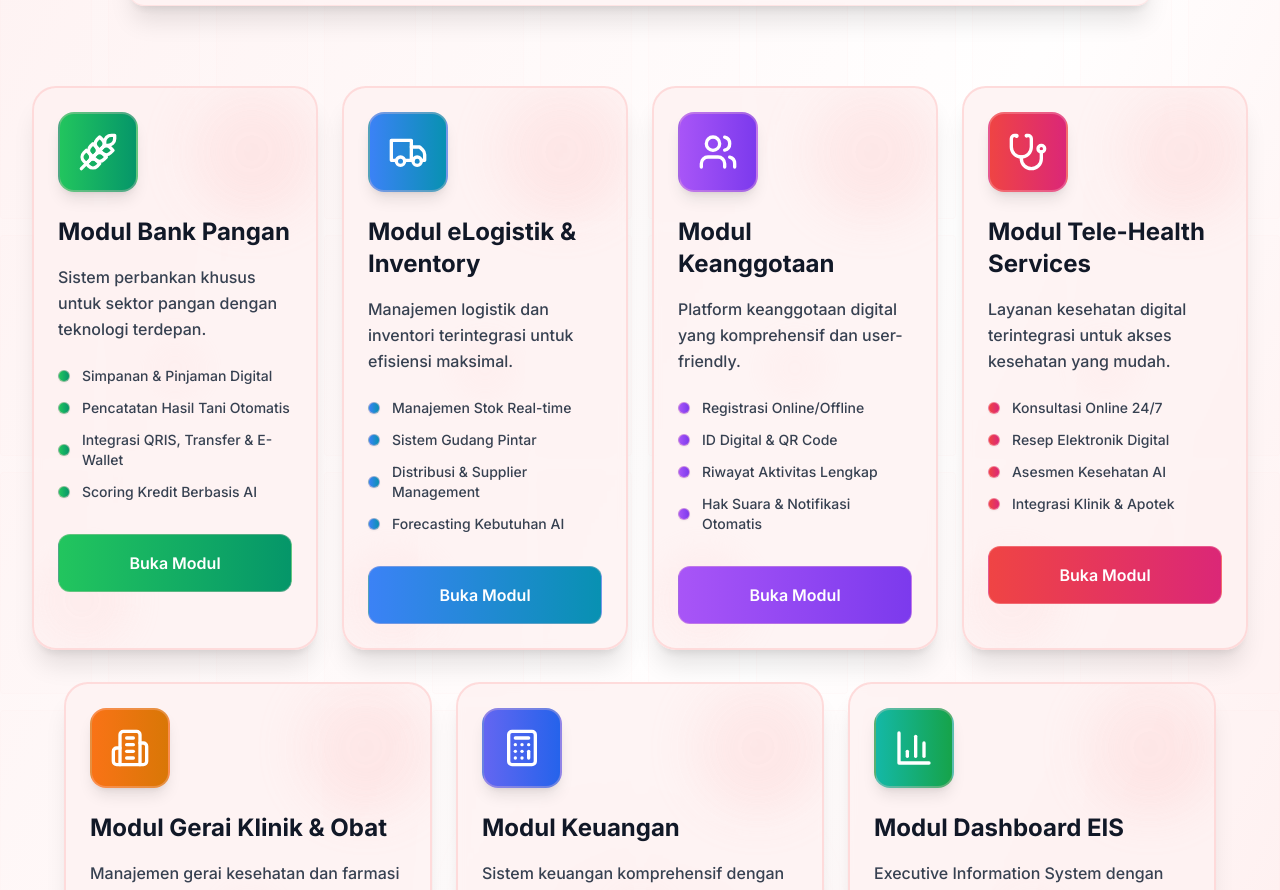
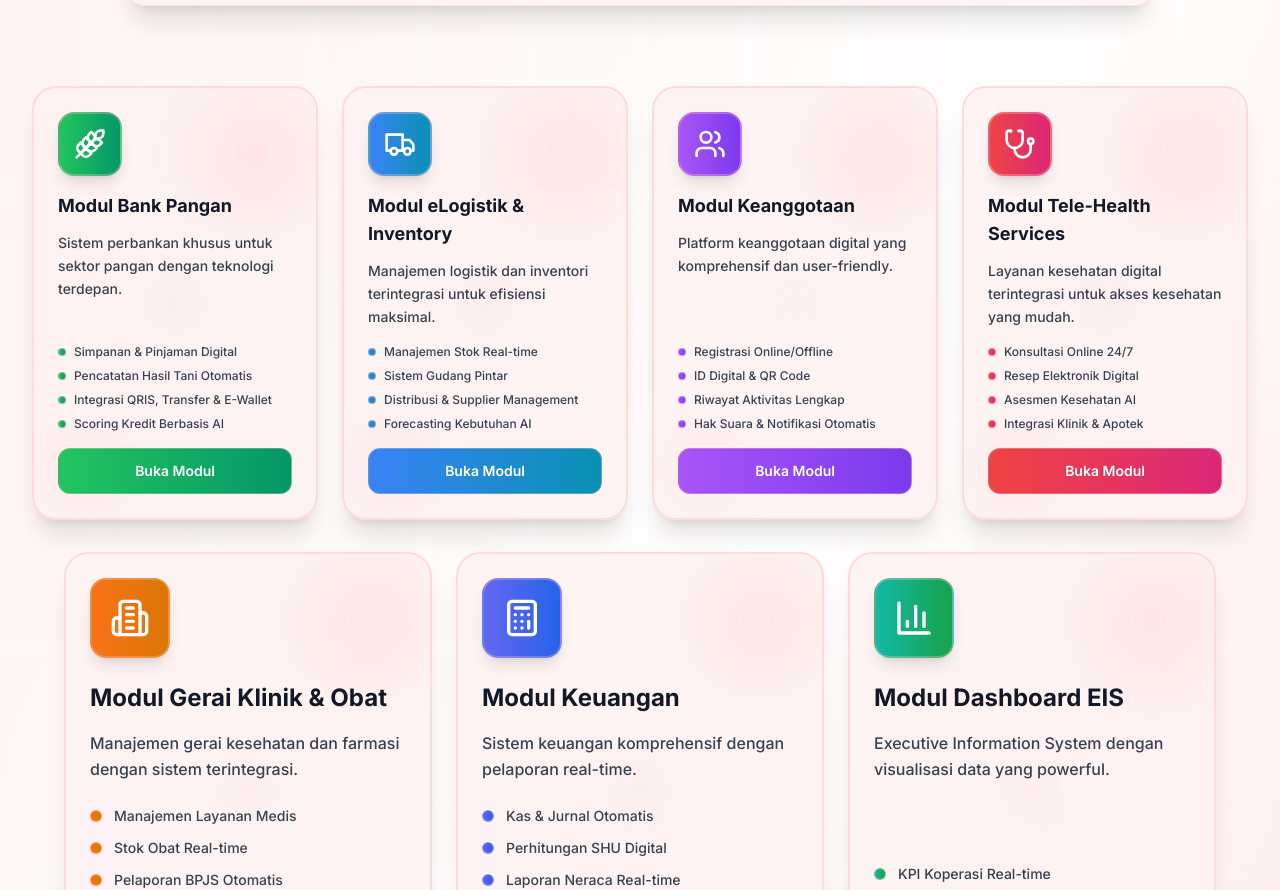
Before and after one commit to fdciabdul/kdmp.id, a Next.js app: page / in a window 1280 px wide. Shown: the part 2714-3604 px from the top of the page. Built offline with nearby package versions, Linux system fonts and the light colour scheme.

Commit message:
style(LayananSection): adjust card component sizing and spacing
- Reduce icon, text, and button sizes for better visual balance
- Improve vertical spacing and layout with flex-grow
- Adjust feature list item sizes for consistency

```diff
--- a/src/components/LayananSection.tsx
+++ b/src/components/LayananSection.tsx
@@ -212,24 +212,24 @@ export default function LayananSection() {
                    <div className="absolute top-1/2 left-1/2 w-16 h-16 bg-red-200/40 rounded-full blur-md -translate-x-1/2 -translate-y-1/2"></div>
                  </div>
 
-                <div className="relative z-10">
-                  <div className={`w-20 h-20 ${module.iconBg} rounded-2xl flex items-center justify-center mb-6 group-hover:scale-110 transition-transform duration-300 shadow-lg border-2 border-red-200/30`}>
-                     <Icon className="w-10 h-10 text-white" />
+                <div className="relative z-10 flex flex-col h-full">
+                  <div className={`w-16 h-16 ${module.iconBg} rounded-2xl flex items-center justify-center mb-4 group-hover:scale-110 transition-transform duration-300 shadow-lg border-2 border-red-200/30`}>
+                     <Icon className="w-8 h-8 text-white" />
                    </div>
 
-                   <h3 className="text-2xl font-bold text-gray-900 mb-4 group-hover:text-red-700 transition-colors duration-300">
+                   <h3 className="text-lg font-bold text-gray-900 mb-3 group-hover:text-red-700 transition-colors duration-300">
                      {module.title}
                    </h3>
 
-                   <p className="text-gray-700 mb-6 leading-relaxed font-medium">
+                   <p className="text-gray-700 mb-4 leading-relaxed font-medium text-sm flex-grow">
                      {module.description}
                    </p>
 
-                   <div className="space-y-3">
+                   <div className="space-y-2 mb-4">
                      {module.features.map((feature, featureIndex) => (
                        <div key={featureIndex} className="flex items-center text-gray-700">
-                         <div className={`w-3 h-3 bg-gradient-to-r ${module.color} rounded-full mr-3 flex-shrink-0 shadow-sm border border-red-200/50`}></div>
-                         <span className="text-sm font-medium">{feature}</span>
+                         <div className={`w-2 h-2 bg-gradient-to-r ${module.color} rounded-full mr-2 flex-shrink-0 shadow-sm border border-red-200/50`}></div>
+                         <span className="text-xs font-medium">{feature}</span>
                        </div>
                      ))}
                    </div>
@@ -240,14 +240,14 @@ export default function LayananSection() {
                          href={module.url}
                          target="_blank"
                          rel="noopener noreferrer"
-                         className={`mt-8 block w-full bg-gradient-to-r ${module.color} hover:shadow-lg text-white font-semibold py-4 px-6 rounded-xl transition-all duration-300 transform hover:scale-105 text-center border border-red-200/30`}
+                         className={`mt-auto block w-full bg-gradient-to-r ${module.color} hover:shadow-lg text-white font-semibold py-3 px-4 rounded-xl transition-all duration-300 transform hover:scale-105 text-center border border-red-200/30 text-sm`}
                        >
                          Buka Modul
                        </a>
                      ) : (
                        <button
                          disabled
-                         className={`mt-8 w-full bg-gradient-to-r ${module.color} text-white font-semibold py-4 px-6 rounded-xl transition-all duration-300 opacity-60 cursor-not-allowed border border-red-200/30`}
+                         className={`mt-auto w-full bg-gradient-to-r ${module.color} text-white font-semibold py-3 px-4 rounded-xl transition-all duration-300 opacity-60 cursor-not-allowed border border-red-200/30 text-sm`}
                        >
                          Segera Hadir
                        </button>
```
